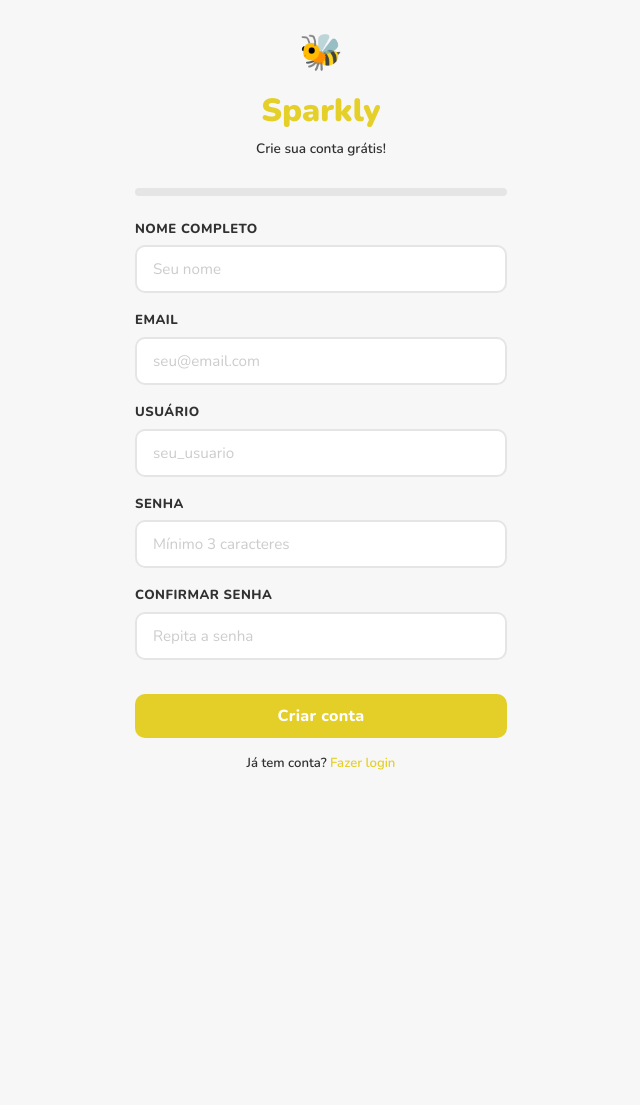
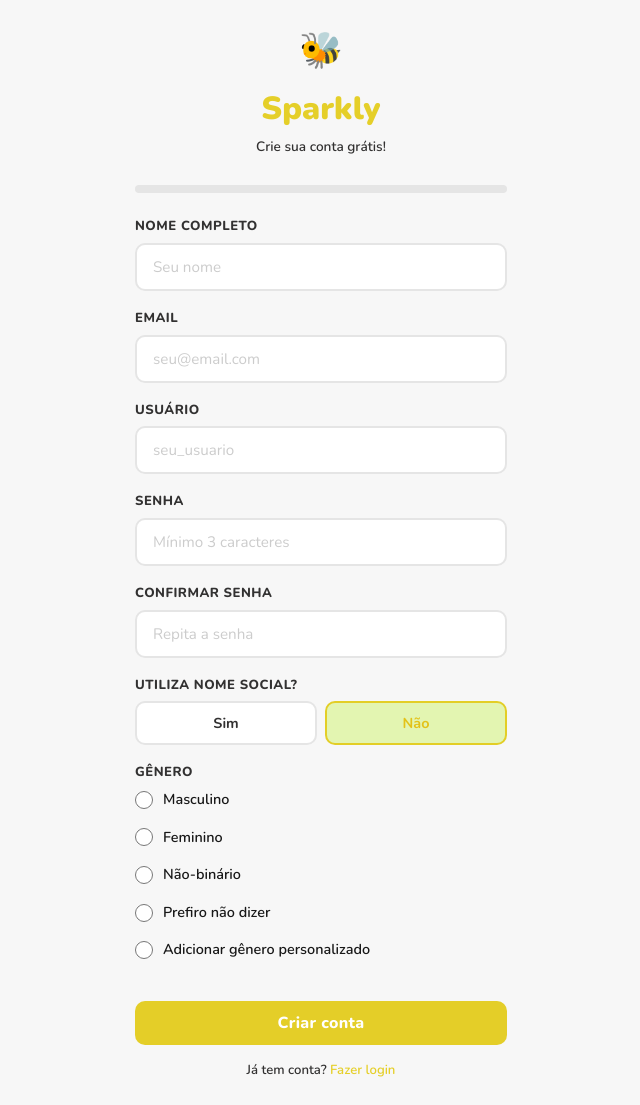
Before and after one commit to soda44/sparkly-ppa, a Flask app: page /cadastro in a window 1280 px wide. Shown: the whole page, without its empty margins (319-959 px from the left). Before the commit the page ends 770 px from the top, so only its background shows below. Run offline with Flask 3, Linux system fonts and the light colour scheme.

Commit message:
Gênero e nome social
Implementados gênero e nome social

```diff
--- a/app/models/aluno.py
+++ b/app/models/aluno.py
@@ -6,6 +6,8 @@ class Aluno(db.Model):
 
     id_aluno = db.Column(db.Integer, primary_key=True)
     nome_completo = db.Column(db.String(150), nullable=False)
+    nome_social = db.Column(db.String(150))
+    genero = db.Column(db.String(60), nullable=False)
     email = db.Column(db.String(100), unique=True, nullable=False)
     usuario = db.Column(db.String(50), unique=True, nullable=False)
     senha = db.Column(db.String(255), nullable=False)
@@ -18,5 +20,7 @@ class Aluno(db.Model):
             'id': self.id_aluno,
             'nome': self.nome_completo,
             'email': self.email,
-            'usuario': self.usuario
+            'usuario': self.usuario,
+            'nomeSocial': self.nome_social,
+            'genero': self.genero
         }
--- a/app/models/professor.py
+++ b/app/models/professor.py
@@ -6,6 +6,8 @@ class Professor(db.Model):
 
     id_professor = db.Column(db.Integer, primary_key=True)
     nome_completo = db.Column(db.String(150), nullable=False)
+    nome_social = db.Column(db.String(150))
+    genero = db.Column(db.String(30), nullable=False)
     email = db.Column(db.String(100))
     usuario = db.Column(db.String(50))
     senha = db.Column(db.String(255))
@@ -20,5 +22,7 @@ class Professor(db.Model):
             'id': self.id_professor,
             'nome': self.nome_completo,
             'email': self.email,
-            'usuario': self.usuario
+            'usuario': self.usuario,
+            'nomeSocial': self.nome_social,
+            'genero': self.genero
         }
--- a/app/services/aluno_service.py
+++ b/app/services/aluno_service.py
@@ -28,7 +28,7 @@ def obter_dados_aluno(aluno_id):
     }
 
 
-def cadastrar_aluno(nome, email, usuario, senha):
+def cadastrar_aluno(nome, email, usuario, senha, genero='Prefiro não dizer', nome_social=None):
     """Cria um aluno. Retorna (aluno, erro, codigo)."""
     if Aluno.query.filter_by(usuario=usuario).first():
         return None, 'Usuário já existe', 409
@@ -41,7 +41,9 @@ def cadastrar_aluno(nome, email, usuario, senha):
             nome_completo=nome,
             email=email,
             usuario=usuario,
-            senha=generate_password_hash(senha)
+            senha=generate_password_hash(senha),
+            genero=genero,
+            nome_social=nome_social,
         )
         db.session.add(aluno)
         db.session.commit()
--- a/app/static/css/cadastro.css
+++ b/app/static/css/cadastro.css
@@ -5,3 +5,20 @@
     .owl { text-align:center; font-size:2.2rem; margin-bottom:8px; }
     .progress-bar { height:8px; background:var(--border); border-radius:20px; margin-bottom:24px; overflow:hidden; }
     .progress-fill { height:100%; background:var(--green); border-radius:20px; width:0%; transition:width .4s; }
+
+    .toggle-group { display:flex; gap:8px; }
+    .toggle-btn {
+      flex:1; padding:10px 16px; border-radius:var(--radius-sm);
+      border:2px solid var(--border); background:var(--white);
+      font-family:var(--font); font-size:0.9rem; font-weight:700;
+      color:var(--muted); cursor:pointer; transition:all .12s;
+    }
+    .toggle-btn.selecionado { border-color:var(--green); background:var(--green-soft); color:var(--green-dk); }
+
+    .radio-group { display:flex; flex-direction:column; gap:10px; }
+    .radio-option {
+      display:flex; align-items:center; gap:10px;
+      text-transform:none; letter-spacing:0; font-size:0.9rem;
+      font-weight:600; color:var(--text); cursor:pointer;
+    }
+    .radio-option input[type="radio"] { width:18px; height:18px; accent-color:var(--green); cursor:pointer; }
--- a/app/static/js/cadastro.js
+++ b/app/static/js/cadastro.js
@@ -1,7 +1,35 @@
+  let usaNomeSocial = false;
+
+  function definirUsaNomeSocial(valor) {
+    usaNomeSocial = valor;
+    document.getElementById('btnNomeSocialSim').classList.toggle('selecionado', valor);
+    document.getElementById('btnNomeSocialNao').classList.toggle('selecionado', !valor);
+    document.getElementById('grupoNomeSocial').style.display = valor ? 'block' : 'none';
+    if (!valor) document.getElementById('nomeSocial').value = '';
+    atualizarBarra();
+  }
+
+  function atualizarGenero() {
+    const generoSelecionado = document.querySelector('input[name="genero"]:checked');
+    const ehPersonalizado = generoSelecionado && generoSelecionado.value === 'personalizado';
+    document.getElementById('grupoGeneroPersonalizado').style.display = ehPersonalizado ? 'block' : 'none';
+    if (!ehPersonalizado) document.getElementById('generoPersonalizado').value = '';
+    atualizarBarra();
+  }
+
   function atualizarBarra() {
     const campos = ['nome','email','usuarioNovo','senhaNova','senhaConfirmar'];
-    const preenchidos = campos.filter(id => document.getElementById(id).value.trim() !== '').length;
-    document.getElementById('progress').style.width = (preenchidos / campos.length * 100) + '%';
+    let preenchidos = campos.filter(id => document.getElementById(id).value.trim() !== '').length;
+    let total = campos.length + 1; // +1 para o gênero
+
+    if (document.querySelector('input[name="genero"]:checked')) preenchidos++;
+
+    if (usaNomeSocial) {
+      total++;
+      if (document.getElementById('nomeSocial').value.trim() !== '') preenchidos++;
+    }
+
+    document.getElementById('progress').style.width = (preenchidos / total * 100) + '%';
   }
 
   async function realizarCadastro() {
@@ -10,6 +38,10 @@
     const usuario  = document.getElementById('usuarioNovo').value.trim();
     const senha    = document.getElementById('senhaNova').value.trim();
     const senhaConf= document.getElementById('senhaConfirmar').value.trim();
+    const nomeSocial = document.getElementById('nomeSocial').value.trim();
+    const generoSelecionado = document.querySelector('input[name="genero"]:checked');
+    const genero = generoSelecionado ? generoSelecionado.value : '';
+    const generoPersonalizado = document.getElementById('generoPersonalizado').value.trim();
     const erroMsg  = document.getElementById('erroMsg');
     const succMsg  = document.getElementById('sucessoMsg');
     erroMsg.style.display = 'none'; succMsg.style.display = 'none';
@@ -17,11 +49,20 @@
     if (!nome||!email||!usuario||!senha) { erroMsg.textContent='Todos os campos são obrigatórios.'; erroMsg.style.display='block'; return; }
     if (senha !== senhaConf) { erroMsg.textContent='As senhas não conferem.'; erroMsg.style.display='block'; return; }
     if (senha.length < 3) { erroMsg.textContent='A senha deve ter pelo menos 3 caracteres.'; erroMsg.style.display='block'; return; }
+    if (!genero) { erroMsg.textContent='Selecione um gênero.'; erroMsg.style.display='block'; return; }
+    if (genero === 'personalizado' && !generoPersonalizado) { erroMsg.textContent='Informe o gênero personalizado.'; erroMsg.style.display='block'; return; }
+    if (usaNomeSocial && !nomeSocial) { erroMsg.textContent='Informe o nome social.'; erroMsg.style.display='block'; return; }
 
     try {
       const r = await fetch('/api/cadastro', {
         method:'POST', headers:{'Content-Type':'application/json'},
-        body: JSON.stringify({ nome, email, usuario, senha })
+        body: JSON.stringify({
+          nome, email, usuario, senha,
+          usaNomeSocial,
+          nomeSocial: usaNomeSocial ? nomeSocial : null,
+          genero,
+          generoPersonalizado: genero === 'personalizado' ? generoPersonalizado : null
+        })
       });
       const dados = await r.json();
       if (!r.ok) { erroMsg.textContent = dados.erro||'Erro ao cadastrar.'; erroMsg.style.display='block'; return; }
--- a/app/templates/cadastro.html
+++ b/app/templates/cadastro.html
@@ -39,6 +39,33 @@
     <input type="password" class="input" id="senhaConfirmar" placeholder="Repita a senha" oninput="atualizarBarra()">
   </div>
 
+  <div class="form-group">
+    <label>Utiliza nome social?</label>
+    <div class="toggle-group">
+      <button type="button" class="toggle-btn" id="btnNomeSocialSim" onclick="definirUsaNomeSocial(true)">Sim</button>
+      <button type="button" class="toggle-btn selecionado" id="btnNomeSocialNao" onclick="definirUsaNomeSocial(false)">Não</button>
+    </div>
+  </div>
+  <div class="form-group" id="grupoNomeSocial" style="display:none;">
+    <label>Nome Social</label>
+    <input type="text" class="input" id="nomeSocial" placeholder="Como você gostaria de ser chamado(a)" oninput="atualizarBarra()">
+  </div>
+
+  <div class="form-group">
+    <label>Gênero</label>
+    <div class="radio-group">
+      <label class="radio-option"><input type="radio" name="genero" value="masculino" onchange="atualizarGenero()"> Masculino</label>
+      <label class="radio-option"><input type="radio" name="genero" value="feminino" onchange="atualizarGenero()"> Feminino</label>
+      <label class="radio-option"><input type="radio" name="genero" value="nao-binario" onchange="atualizarGenero()"> Não-binário</label>
+      <label class="radio-option"><input type="radio" name="genero" value="prefiro-nao-dizer" onchange="atualizarGenero()"> Prefiro não dizer</label>
+      <label class="radio-option"><input type="radio" name="genero" value="personalizado" onchange="atualizarGenero()"> Adicionar gênero personalizado</label>
+    </div>
+  </div>
+  <div class="form-group" id="grupoGeneroPersonalizado" style="display:none;">
+    <label>Gênero Personalizado</label>
+    <input type="text" class="input" id="generoPersonalizado" placeholder="Informe seu gênero" oninput="atualizarBarra()">
+  </div>
+
   <button class="btn btn-primary btn-full btn-lg mt-2" onclick="realizarCadastro()">Criar conta</button>
   <p class="text-center text-muted mt-2" style="font-size:0.82rem;font-weight:600;">
     Já tem conta? <a href="/login">Fazer login</a>
```
Also changed, not shown: app/__init__.py (+22 -0 lines), app/routes/aluno.py (+28 -0 lines), tests/test_aluno_service.py (+15 -6 lines), tests/test_auth_service.py (+4 -2 lines), instance/sparkly.db (added).
